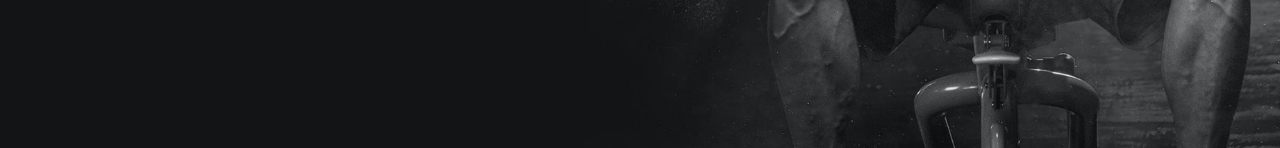
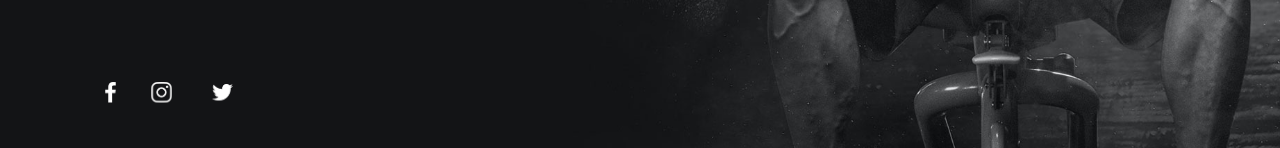
Before and after one commit to Raoul-Shah/Fitness-Landing-Page, a plain HTML site: page index.html in a window 1280 px wide. Shown: the part 652-800 px from the top of the page. Drawn offline with Linux system fonts and the light colour scheme.

Commit message:
Added Social Media Icons

```diff
--- a/index.html
+++ b/index.html
@@ -33,7 +33,11 @@
                 <a href="#">Get Started</a>
             </div>
         </div>
-
+        <ul class="socialMedia">
+        <li><a href="#"><img src="./img/facebook.png"></a></li>
+        <li><a href="#"><img src="./img/instagram.png"></a></li>
+        <li><a href="#"><img src="./img/twitter.png"></a></li>
+    </ul>
     </section>
     <script src="./app.js"></script>
 </body>
--- a/style.css
+++ b/style.css
@@ -88,3 +88,30 @@ header .navigation li a:hover {
     font-weight: 500;
     letter-spacing: 1px;
 }
+
+.socialMedia {
+    position: absolute;
+    bottom: 30px;
+    display: flex;
+}
+
+.socialMedia li {
+    list-style: none;
+    display: flex;
+    justify-content: center;
+    align-items: center;
+}
+
+.socialMedia li a {
+    position: relative;
+    display: inline-block;
+    margin-right: 20px;
+    filter: invert(1);
+    transform: scale(0.5);
+}
+
+@media (max-widt: 991px) {
+
+
+
+}
```
